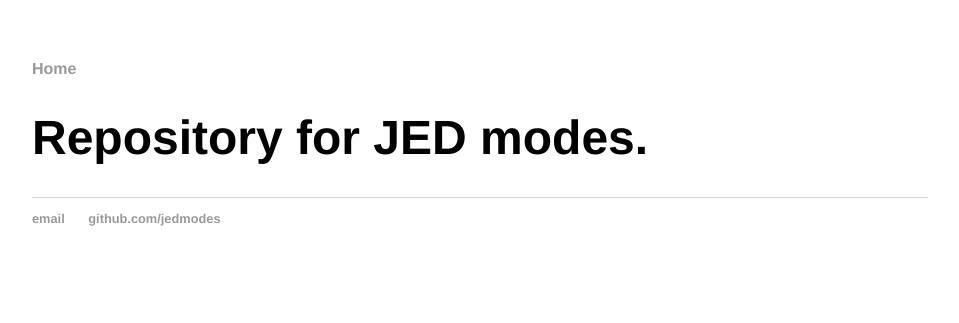
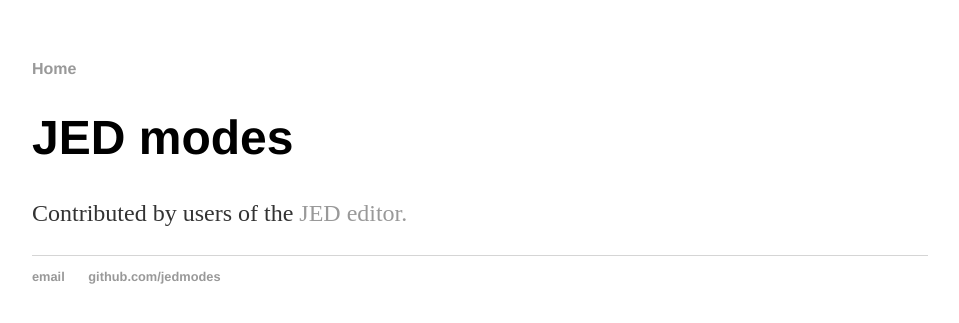
Before and after one commit to jedmodes/jedmodes.github.io, a Jekyll site: the page built from index.html, in a window 1280 px wide. Shown: the top 323 px of the page, without its empty margins (160-1119 px from the left). Built offline with Jekyll 4.4.1, drawn with Linux system fonts in a browser that asks for light colours.

Commit message:
Update index.html

```diff
--- a/index.html
+++ b/index.html
@@ -1,26 +1,8 @@
-<!DOCTYPE html>
-<html>
-	<head>
-		<title>JED modes</title>
-		<!-- link to main stylesheet -->
-		<link rel="stylesheet" type="text/css" href="/css/main.css">
-	</head>
-	<body>
-		<nav>
-    		<ul>
-        		<li><a href="/">Home</a></li>
-    		</ul>
-		</nav>
-		<div class="container">
-    		<div class="blurb">
-        		<h1>Repository for JED modes.</h1>
-    		</div><!-- /.blurb -->
-		</div><!-- /.container -->
-		<footer>
-    		<ul>
-        		<li><a href="mailto:jed-users@jedsoft.org">email</a></li>
-        		<li><a href="https://github.com/jedmodes">github.com/jedmodes</a></li>
-			</ul>
-		</footer>
-	</body>
-</html>
+---
+layout: default
+title: JED modes
+---
+<div class="blurb">
+	<h1>JED modes</h1>
+	<p>Contributed by users of the <a href="jedsoft.com">JED editor.</a></p>
+</div><!-- /.blurb -->
```
